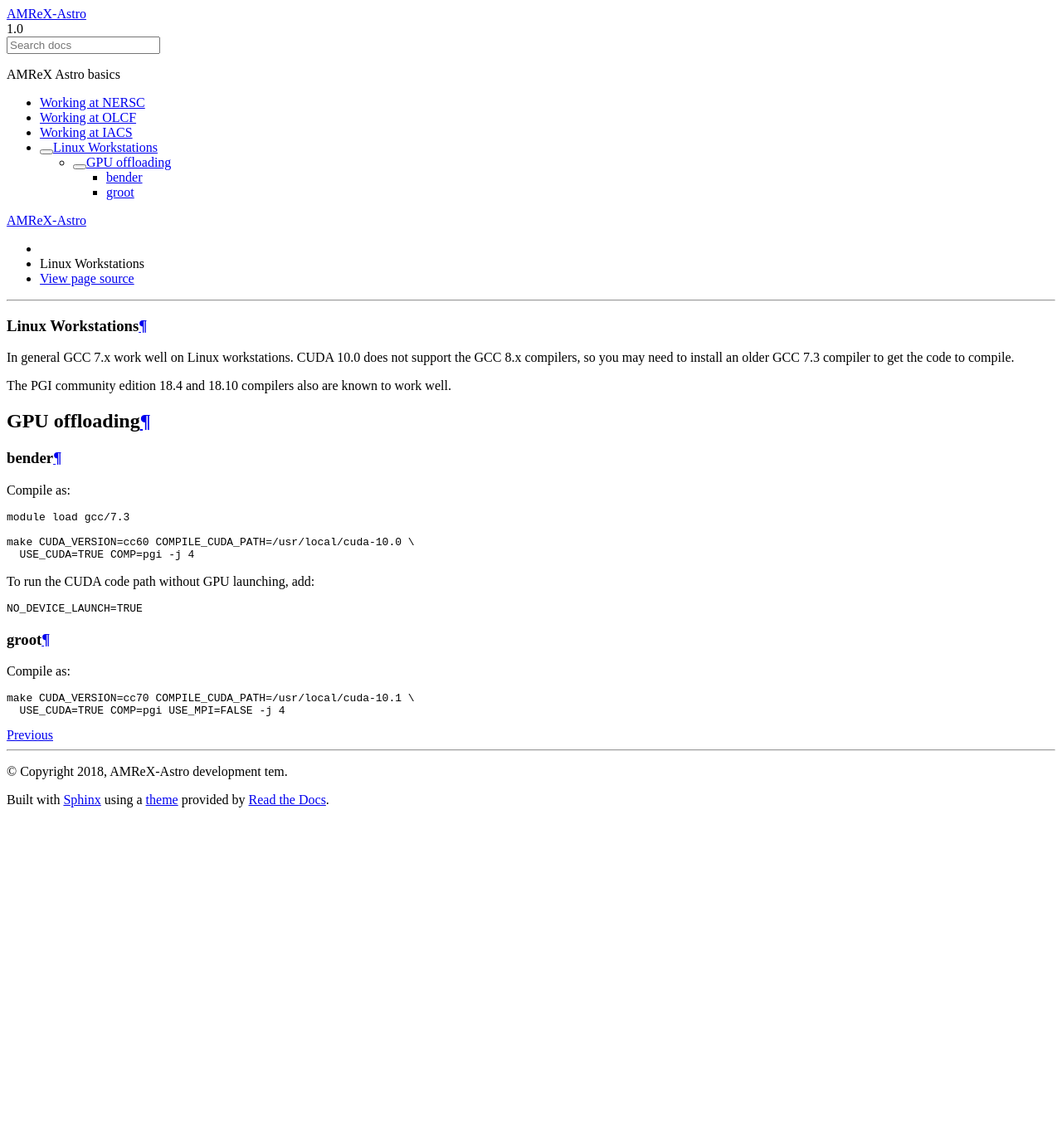
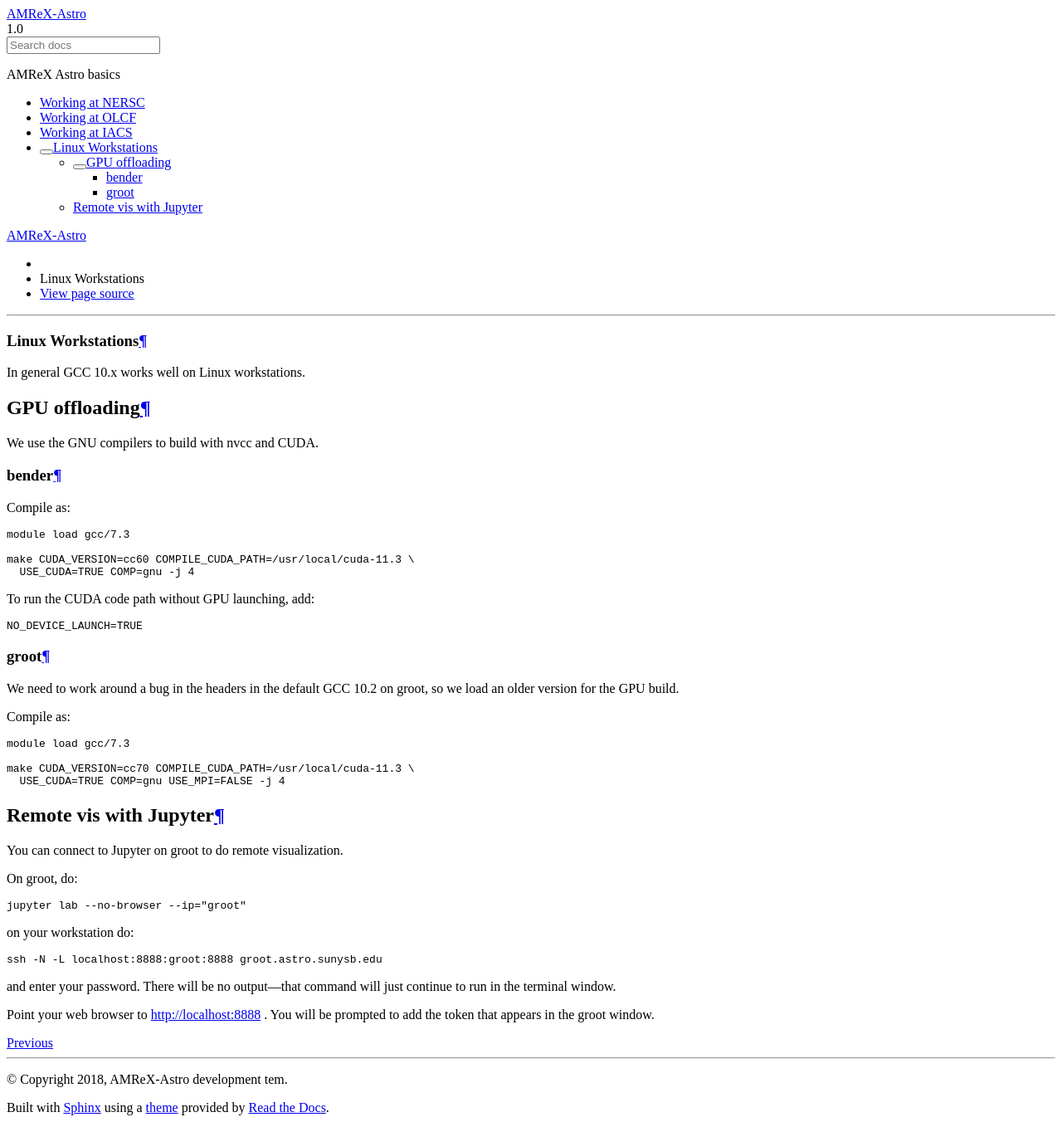
Before and after one commit to AMReX-Astro/workflow, a Sphinx documentation site: the page built from sphinx_docs/source/workstations.rst, in a window 1280 px wide. Shown: the whole page at 83% size. Built offline with Sphinx 7.4.7 and the Read the Docs theme 2.0.0, drawn with Linux system fonts in a browser that asks for light colours; before the commit the page ends 981 px from its top, so only the background shows below that.

Commit message:
some local workstation updates

```diff
--- a/sphinx_docs/source/workstations.rst
+++ b/sphinx_docs/source/workstations.rst
@@ -3,16 +3,13 @@
 Linux Workstations
 ******************
 
-In general GCC 7.x work well on Linux workstations.  CUDA 10.0 does
-not support the GCC 8.x compilers, so you may need to install an older
-GCC 7.3 compiler to get the code to compile.
-
-The PGI community edition 18.4 and 18.10 compilers also are known to
-work well.
+In general GCC 10.x works well on Linux workstations.
 
 
 GPU offloading
 ==============
+
+We use the GNU compilers to build with nvcc and CUDA.
 
 bender
 ------
@@ -21,8 +18,8 @@
 
   module load gcc/7.3
 
-  make CUDA_VERSION=cc60 COMPILE_CUDA_PATH=/usr/local/cuda-10.0 \
-    USE_CUDA=TRUE COMP=pgi -j 4
+  make CUDA_VERSION=cc60 COMPILE_CUDA_PATH=/usr/local/cuda-11.3 \
+    USE_CUDA=TRUE COMP=gnu -j 4
 
 To run the CUDA code path without GPU launching, add::
 
@@ -32,7 +29,33 @@
 groot
 -----
 
+We need to work around a bug in the headers in the default GCC 10.2 on groot,
+so we load an older version for the GPU build.
+
 Compile as::
 
-  make CUDA_VERSION=cc70 COMPILE_CUDA_PATH=/usr/local/cuda-10.1 \
-    USE_CUDA=TRUE COMP=pgi USE_MPI=FALSE -j 4
+  module load gcc/7.3
+
+  make CUDA_VERSION=cc70 COMPILE_CUDA_PATH=/usr/local/cuda-11.3 \
+    USE_CUDA=TRUE COMP=gnu USE_MPI=FALSE -j 4
+
+
+
+Remote vis with Jupyter
+=======================
+
+You can connect to Jupyter on groot to do remote visualization.
+
+On groot, do::
+
+   jupyter lab --no-browser --ip="groot"
+
+on your workstation do::
+
+   ssh -N -L localhost:8888:groot:8888 groot.astro.sunysb.edu
+
+and enter your password.  There will be no output---that command will just continue
+to run in the terminal window.
+
+Point your web browser to http://localhost:8888 .
+You will be prompted to add the token that appears in the groot window.
```
